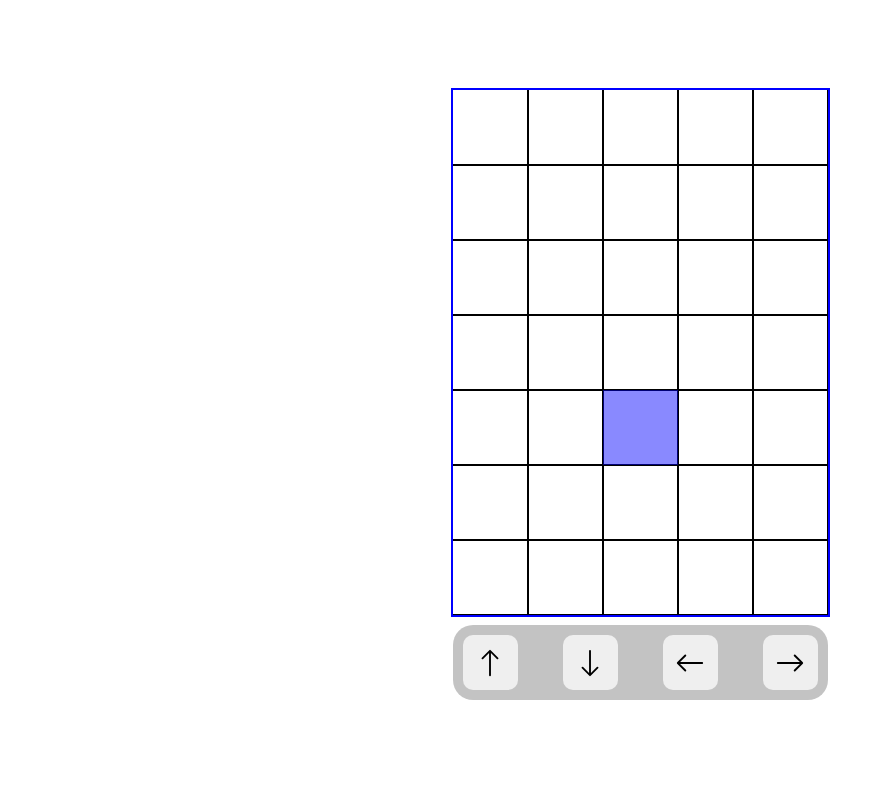
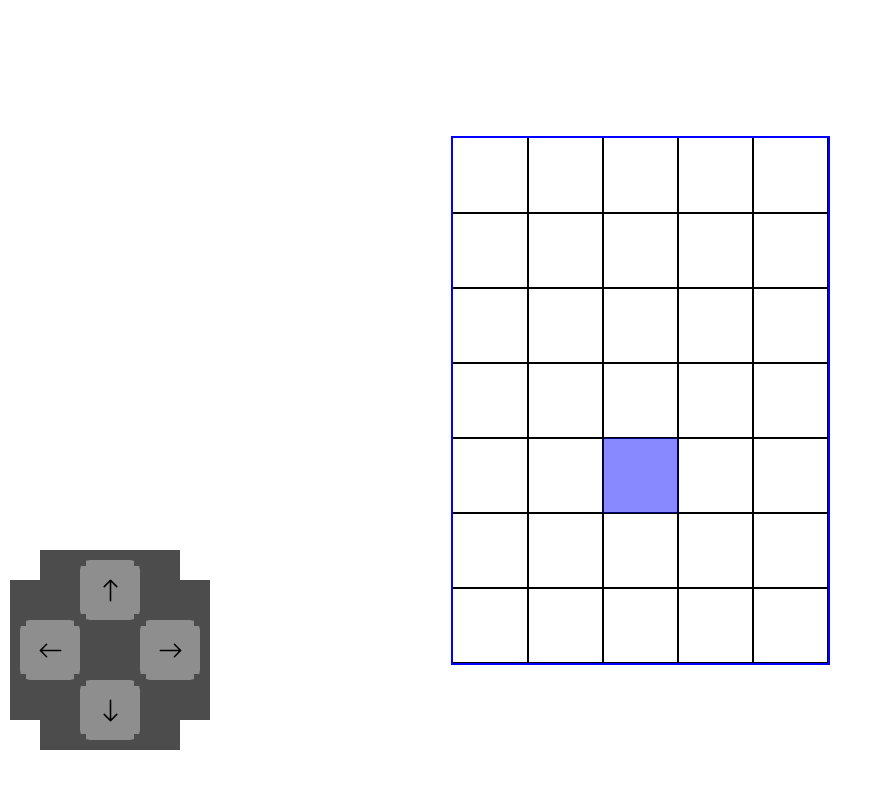
Before and after one commit to Ancient425/monliv, a plain HTML site: page index.html in a window 1280 px wide. Shown: the whole page, without its empty margins (0-883 px from the left). Drawn offline with nearby package versions, Linux system fonts and the light colour scheme.

Commit message:
btn grup

```diff
--- a/index.css
+++ b/index.css
@@ -1,75 +1,92 @@
-:root{
-}
+:root {}
 
-*{
+* {
     margin: 0;
     padding: 0;
     box-sizing: border-box;
-    transition:all 0.4s ease;
+    transition: all 0.4s ease;
 }
 
-body{
-    width:100vw;
-    height:100vh;
+body {
+    width: 100vw;
+    height: 100vh;
     display: flex;
     justify-content: center;
     align-items: center;
     flex-direction: column;
 }
 
-.view{
-   position: relative;
-   overflow:hidden;
-   outline:2px solid blue;
-   /* background:rgba(255, 0, 0, 0.283); */
-   z-index: 3;
+.view {
+    position: relative;
+    overflow: hidden;
+    outline: 2px solid blue;
+    /* background:rgba(255, 0, 0, 0.283); */
+    z-index: 3;
 }
 
-.tile{
-    outline:1px solid black;
-    font-size:40px;
+.tile {
+    outline: 1px solid black;
+    font-size: 40px;
     display: flex;
     justify-content: center;
     align-items: center;
     z-index: 1;
 }
 
-.map{
+.map {
     position: absolute;
-    display:grid;
+    display: grid;
 }
 
-.player{
+.player {
     z-index: 200;
-    width:75px;
+    width: 75px;
     height: 75px;
     background-color: rgba(0, 0, 255, 0.461);
     position: absolute;
 }
 
-.buttons{
-    margin:10px;
-    padding:10px;
-    height:75px;
-    display: flex;
-    justify-content: space-between;
-    align-items: start;
-    background:rgba(0,0,0,0.234);
-    border-radius:20px;
-}
-
-.buttons > button{
-    width:55px;
-    height:55px;
+.buttonContainer>div>button {
+    width: 60px;
+    height: 60px;
     display: flex;
     justify-content: center;
     align-items: center;
-    border-radius:10px;
-    border:none;
+    border-radius: 10px;
+    border: none;
     outline: none;
+    clip-path: polygon(0% 10%, 10% 10%, 10% 0%, 90% 0%, 90% 10%, 100% 10%, 100% 90%, 90% 90%, 90% 100%, 10% 100%, 10% 90%, 0% 90%);
+    background-color: rgba(240, 240, 240, 0.4);
 }
 
-.buttons > button > img{
-    height:30px;
-    width:30px;
+.buttonContainer>div>button>img {
+    height: 25px;
+    width: 25px;
 }
+
+
+.buttonContainer {
+    width: 200px;
+    height: 200px;
+    position: absolute;
+    bottom: 50px;
+    left: 10px;
+    background: rgba(0, 0, 0, 0.7);
+    clip-path: polygon(0% 15%, 15% 15%, 15% 0%,85% 0%,85% 15%, 100% 15%, 100%85%,85%85%,85% 100%, 15% 100%, 15%85%, 0%85%);
+    padding:10px;
+    display: grid;
+    grid-template-columns: 1fr 1fr 1fr;
+}
+
+.leftbtn , .rightbtn{
+    display: flex;
+    justify-content: center;
+    align-items: center;
+}
+
+.centerbtn{
+    display: flex;
+    justify-content: space-between;
+    align-items: center;
+    flex-direction: column;
+}
--- a/index.html
+++ b/index.html
@@ -13,11 +13,17 @@
             <div class="player"></div>
         </div>
     </div>
-    <div class="buttons">
-        <button class="up"><img src="./icons/arrow-up.svg"></button>
-        <button class="down"><img src="./icons/arrow-down.svg"></button>
-        <button class="left"><img src="./icons/arrow-left.svg"></button>
-        <button class="right"><img src="./icons/arrow-right (1).svg"></button>
+    <div class="buttonContainer">
+        <div class="leftbtn">
+            <button class="left"><img src="./icons/arrow-left.svg"></button>
+        </div>
+        <div class="centerbtn">
+            <button class="up"><img src="./icons/arrow-up.svg"></button>
+            <button class="down"><img src="./icons/arrow-down.svg"></button>
+        </div>
+        <div class="rightbtn">
+            <button class="right"><img src="./icons/arrow-right (1).svg"></button>
+        </div>
     </div>
     <script type="module" src="./index.js"></script>
     <script type="module" src="./server.js"></script>
--- a/index.js
+++ b/index.js
@@ -46,10 +46,6 @@ map.style.height = `${TILE_DIMENTIONS * MAP_DIMENTIONS}px`
 
 map.style.gridTemplateColumns = `repeat(${MAP_DIMENTIONS} , 1fr)`
 map.style.gridTemplateRows = `repeat(${MAP_DIMENTIONS} , 1fr)`
-
-// dimentions of other things
-
-buttons.style.width = `${TILE_DIMENTIONS * VIEW_RADIUS}px`
 
 for (let i = 0; i < MAP_DIMENTIONS ** 2; i++) {
     let div = document.createElement("div");
```
